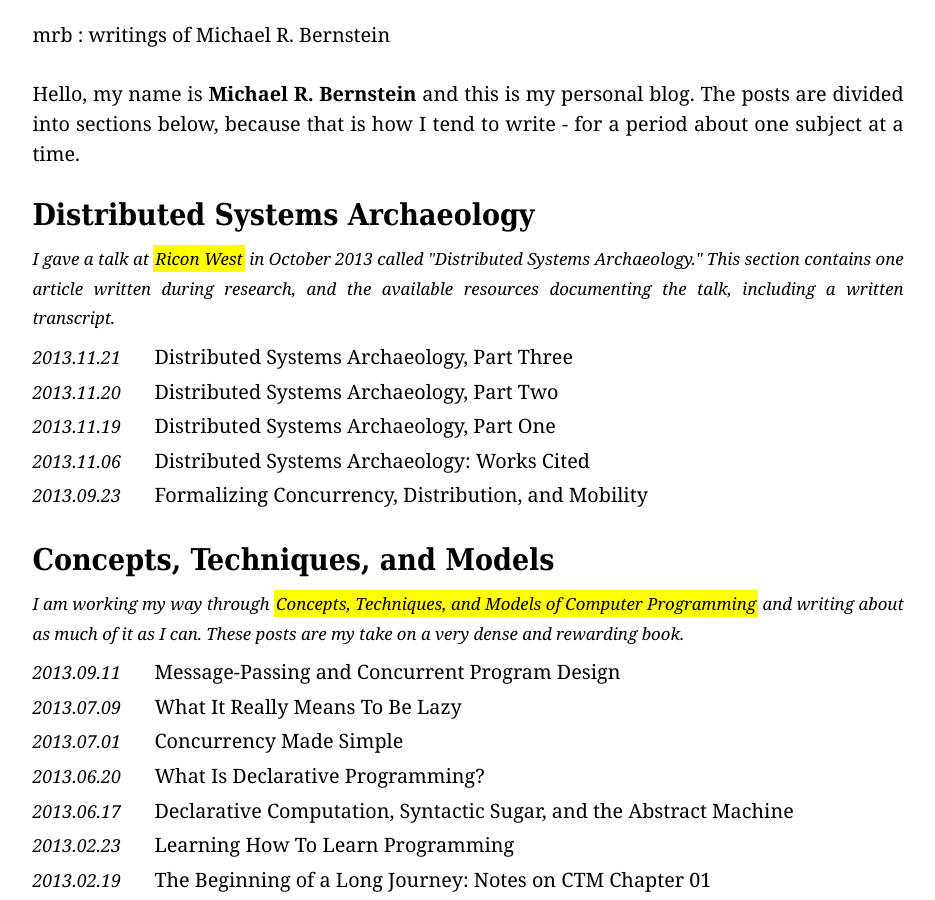
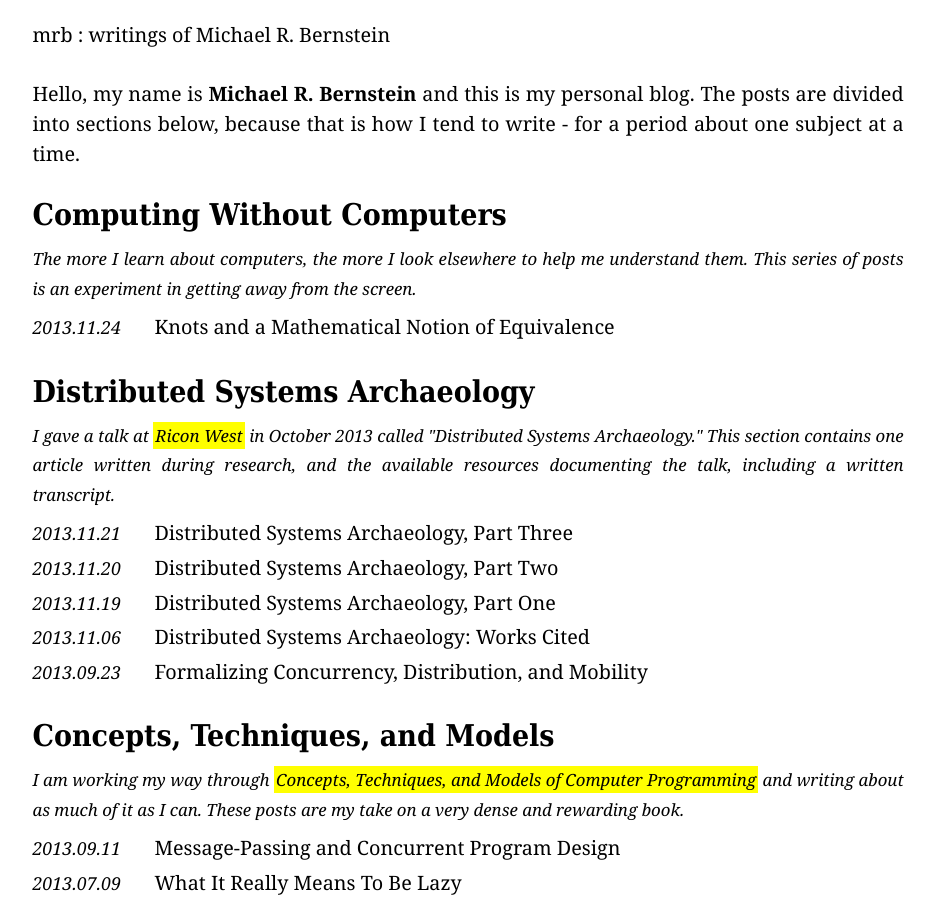
Before and after one commit to mrb/mrb.github.com, a Jekyll site: the page built from index.html, in a window 1280 px wide and 900 px high. Shown: the whole window, without its empty margins (172-1107 px from the left). Built offline with Jekyll 4.4.1, drawn with Linux system fonts in a browser that asks for light colours; Markdown is read by kramdown in place of the engine named in the settings; comment, search, counter and statistics services are not loaded.

Commit message:
Knot post

```diff
--- a/index.html
+++ b/index.html
@@ -5,6 +5,18 @@ title: home
 <br/>
 Hello, my name is <b>Michael R. Bernstein</b> and this is my personal blog. The posts are divided into sections below, because that is how I tend to write - for a period about one subject at a time.
 <br/>
+
+<br/>
+<h1>Computing Without Computers</h1>
+<div class="lead">The more I learn about computers, the more I look elsewhere to help me understand them. This series of posts is an experiment in getting away from the screen.</div>
+<ul class = "posts">
+{% for post in site.posts %}
+    {% if post.published and post.cwc %}
+    <li class="index">
+      <div class="index-date">{{ post.date | date: "%Y.%m.%d" }}</div><a href="{{ post.url }}">{{ post.title }}</a>
+    {% endif %}
+    </li>
+{% endfor %}
 
 <br/>
 <h1>Distributed Systems Archaeology</h1>
```
Also changed, not shown: _posts/2013-11-24-cwc-a-mathematical-notion-of-equivalence.markdown (+11 -3 lines).
